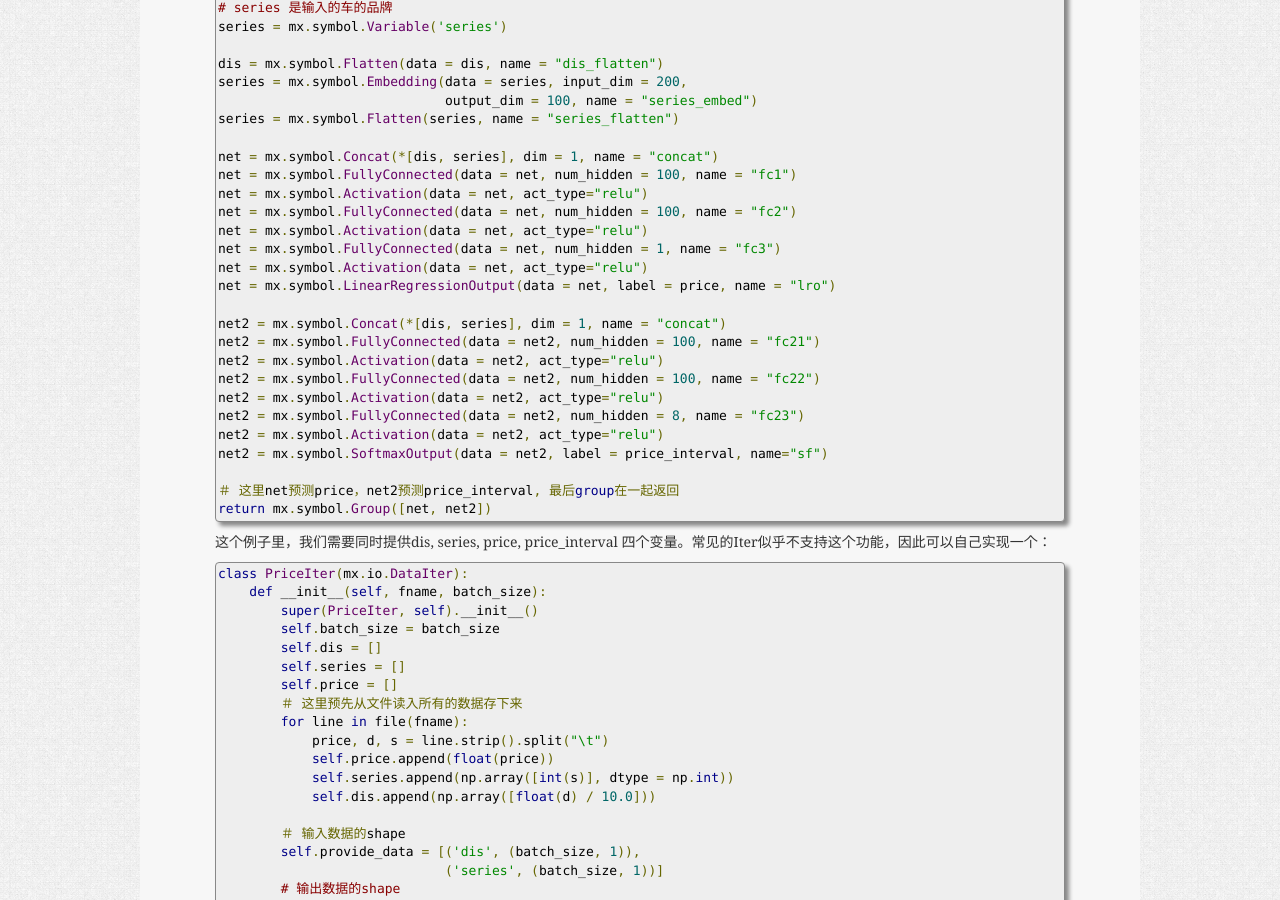
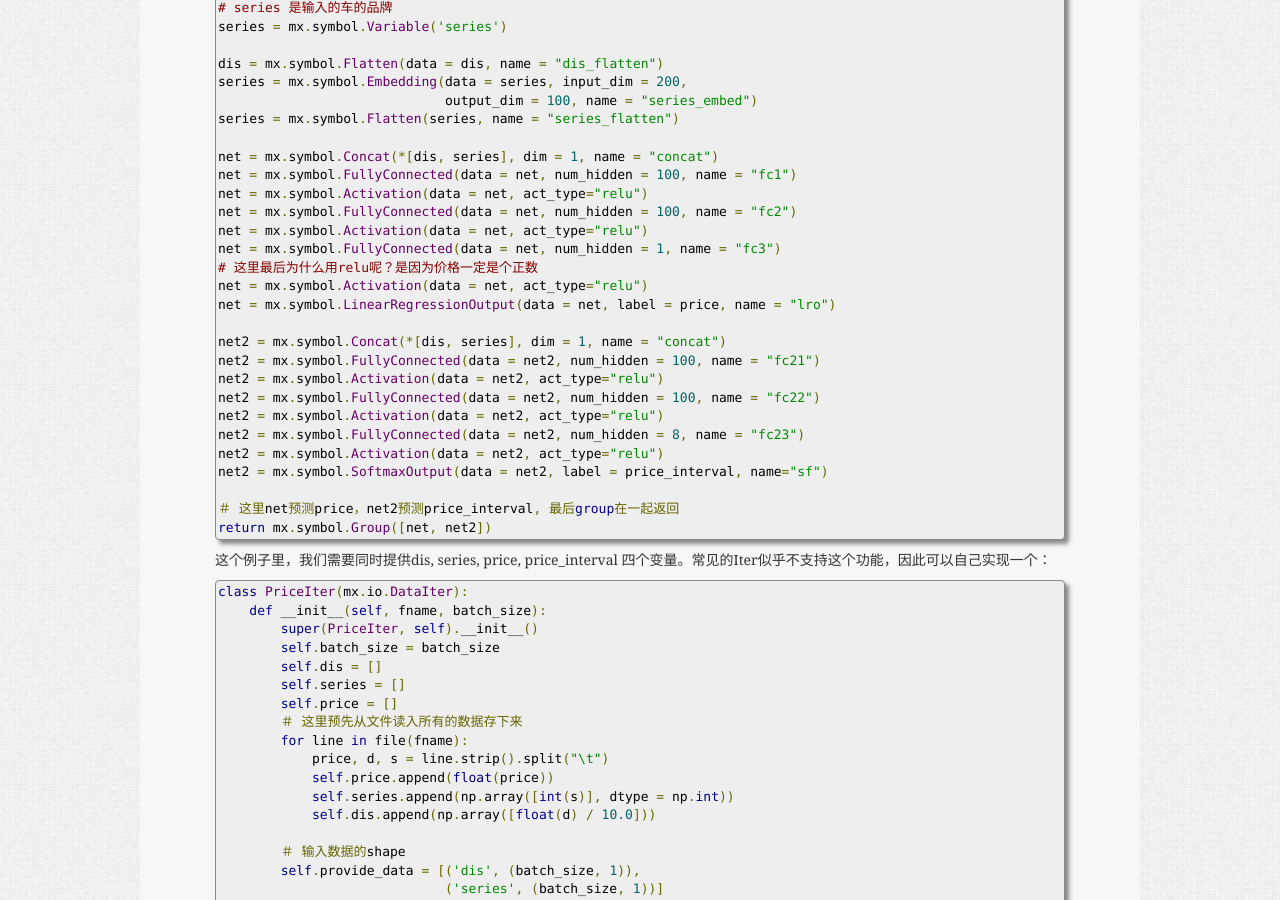
Before and after one commit to xlvector/xlvector.github.com, a Jekyll site: the page built from _posts/2016-05-24-mxnet-regression-classification-for-concret-continuous-features.md, in a window 1280 px wide and 900 px high, scrolled down 897 px. Built offline with Jekyll 4.4.1, drawn with Linux system fonts in a browser that asks for light colours; comment, search, counter and statistics services are not loaded.

Commit message:
mxnet example

```diff
--- a/_posts/2016-05-24-mxnet-regression-classification-for-concret-continuous-features.md
+++ b/_posts/2016-05-24-mxnet-regression-classification-for-concret-continuous-features.md
@@ -49,6 +49,7 @@ tags: mxnet regression classification
     net = mx.symbol.FullyConnected(data = net, num_hidden = 100, name = "fc2")
     net = mx.symbol.Activation(data = net, act_type="relu")
     net = mx.symbol.FullyConnected(data = net, num_hidden = 1, name = "fc3")
+    # 这里最后为什么用relu呢？是因为价格一定是个正数
     net = mx.symbol.Activation(data = net, act_type="relu")
     net = mx.symbol.LinearRegressionOutput(data = net, label = price, name = "lro")
 
```
